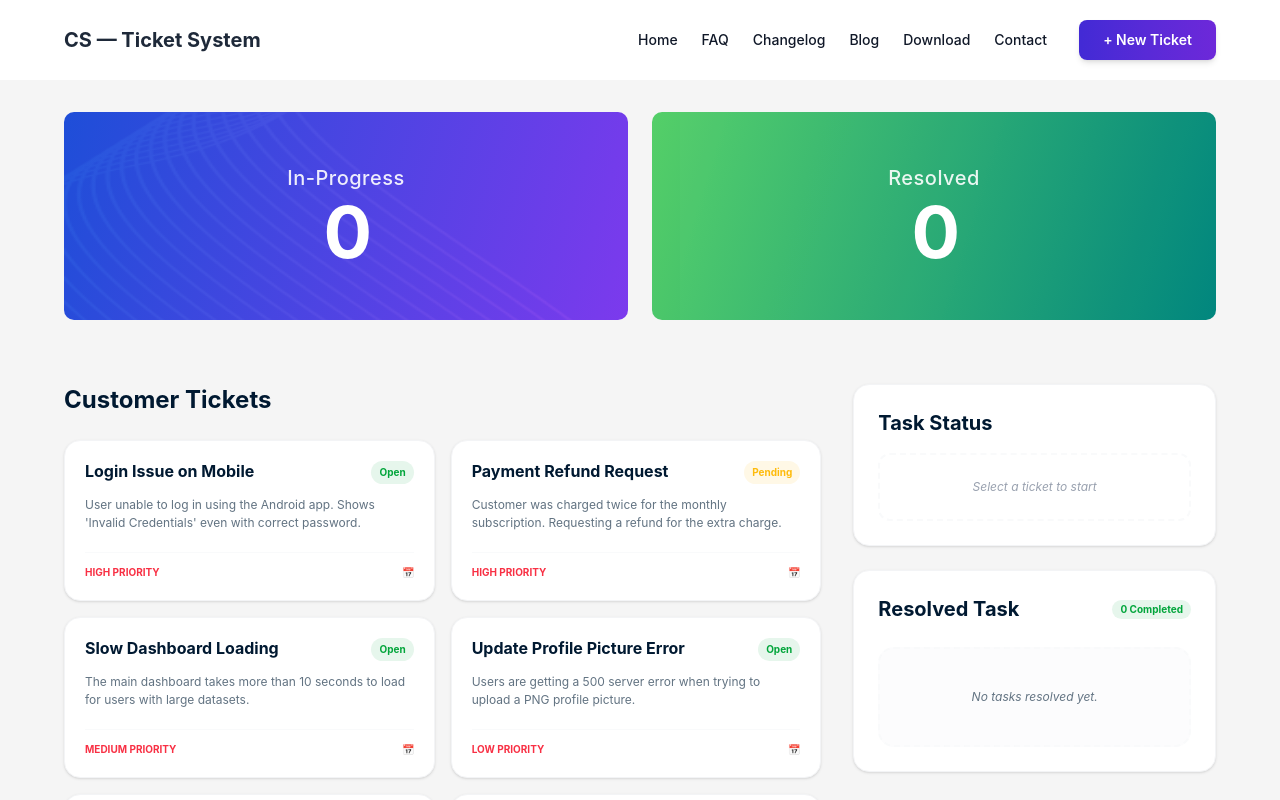
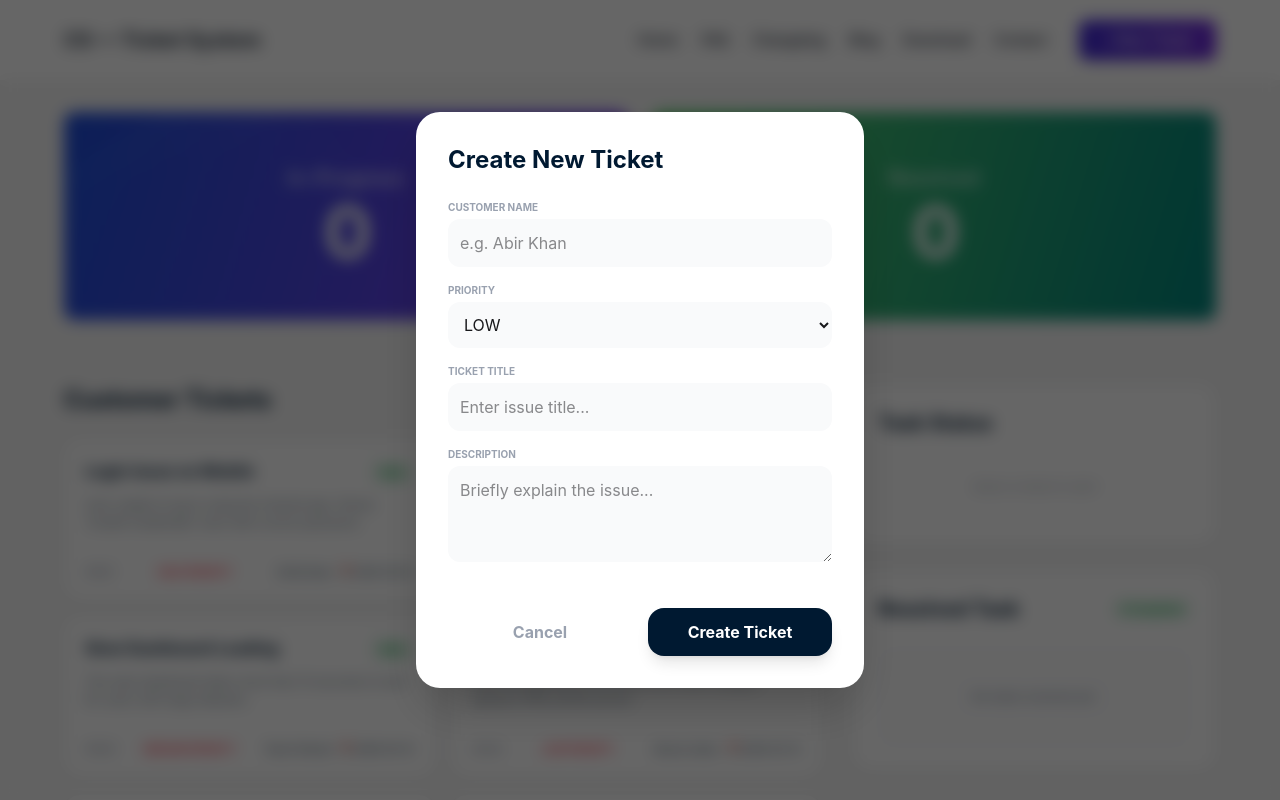
Before and after one commit to Sumayea104/customer-support-zone, a React (Vite) app: page / in a window 1280 px wide. Both pictures are taken after a click on the button "+ New Ticket". Shown: the top 800 px of the page. Built offline with nearby package versions, Linux system fonts and the light colour scheme.

Commit message:
new ticket modal added

```diff
--- a/src/App.jsx
+++ b/src/App.jsx
@@ -1,6 +1,7 @@
 import React, { useState } from 'react';
 import './App.css';
 import Navbar from './components/Navbar';
+import NewTicketModal from './components/NewTicketModal';
 import Banner from './components/Banner';
 import TicketList from './components/TicketList';
 import Footer from './components/Footer';
@@ -12,34 +13,51 @@ import 'react-toastify/dist/ReactToastify.css';
 function App() {
   const [tickets, setTickets] = useState(ticketsData);
   const [taskStatus, setTaskStatus] = useState([]);
-  const [resolvedTasks, setResolvedTasks] = useState([]); // Resolved কাজের জন্য স্টেট
+  const [resolvedTasks, setResolvedTasks] = useState([]);
 
-  // ১. টিকেট সিলেক্ট করা (Customer Tickets -> Task Status)
   const handleSelectTicket = (ticket) => {
     setTaskStatus([...taskStatus, ticket]);
     setTickets(tickets.filter(t => t.id !== ticket.id));
     toast.info("Ticket added to Task Status!");
   };
 
-  // ২. টাস্ক কমপ্লিট করা (Task Status -> Resolved Task)
+  const handleAddTicket = (newTicketData) => {
+  const newId = tickets.length + 1;
+
+  const finalTicket = {
+    ...newTicketData,
+    id: newId,
+    status: "Open",
+    date: new Date().toLocaleDateString()
+  };
+
+  setTickets([finalTicket, ...tickets]);
+  setIsModalOpen(false);
+  toast.success(`Ticket #${newId} created successfully!`);
+};
+
   const handleCompleteTask = (ticket) => {
-    // In-Progress থেকে সরানো
     setTaskStatus(taskStatus.filter(t => t.id !== ticket.id));
-    // Resolved লিস্টে যোগ করা
     setResolvedTasks([...resolvedTasks, ticket]);
     toast.success("Task Resolved Successfully!");
   };
 
+  const [isModalOpen, setIsModalOpen] = useState(false);
+
   return (
     <div className='min-h-screen bg-[#F5F5F5] font-sans'>
-      <Navbar />
-
-      {/* এখন ইন-প্রোগ্রেস এবং রিজলভড—দুটো কাউন্টই আপডেট হবে */}
+      <Navbar onNewTicket={() =>
+        setIsModalOpen(true)
+      } />
+      <NewTicketModal
+      isOpen={isModalOpen}
+      onClose={() => setIsModalOpen(false)}
+      onAdd={handleAddTicket}
+      />
       <Banner
         inProgressCount={taskStatus.length}
         resolvedCount={resolvedTasks.length}
       />
-
       <TicketList
         tickets={tickets}
         onSelect={handleSelectTicket}
@@ -47,7 +65,6 @@ function App() {
         resolvedTasks={resolvedTasks}
         onComplete={handleCompleteTask}
       />
-
       <Footer />
       <ToastContainer position="top-right" autoClose={2000} />
     </div>
--- a/src/components/Navbar.jsx
+++ b/src/components/Navbar.jsx
@@ -1,6 +1,6 @@
 import { useState } from 'react';
 
-const Navbar = () => {
+const Navbar = ({onNewTicket}) => {
   const [isOpen, setIsOpen] = useState(false);
 
   return (
@@ -16,7 +16,7 @@ const Navbar = () => {
             <path strokeLinecap="round" strokeLinejoin="round" strokeWidth="2" d="M4 6h16M4 12h16m-7 6h7" />
             </svg>
         </button>
-        <div className="text-lg md:text-xl font-bold text-gray-800 flex-shrink-0">
+        <div className="text-lg md:text-xl font-bold text-gray-800 shrink-0">
         CS — Ticket System
         </div>
         </div>
@@ -35,7 +35,7 @@ const Navbar = () => {
         </ul>
 
           {/* New Ticket Button with Gradient (#422AD5) */}
-        <button className="bg-linear-to-r from-[#422AD5] to-[#6D28D9] hover:opacity-90 text-white px-4 py-2 md:px-6 md:py-2.5 rounded-lg text-xs md:text-sm font-semibold transition-all shadow-md shrink-0">
+        <button onClick={onNewTicket} className="bg-linear-to-r from-[#422AD5] to-[#6D28D9] hover:opacity-90 text-white px-4 py-2 md:px-6 md:py-2.5 rounded-lg text-xs md:text-sm font-semibold transition-all shadow-md shrink-0">
             + New Ticket
         </button>
         </div>
@@ -52,7 +52,7 @@ const Navbar = () => {
         </ul>
     </div>
     </nav>
-  );
+    );
 };
 
 export default Navbar;
--- /dev/null
+++ b/src/components/NewTicketModal.jsx
@@ -0,0 +1,74 @@
+import React, { useState } from 'react';
+
+const NewTicketModal = ({ isOpen, onClose, onAdd }) => {
+  const [title, setTitle] = useState('');
+  const [desc, setDesc] = useState('');
+  const [customer, setCustomer] = useState('');
+  const [priority, setPriority] = useState('LOW PRIORITY');
+
+  if (!isOpen) return null;
+
+  const handleSubmit = (e) => {
+    e.preventDefault();
+    // Shudhu input deya data gulo pathiye dichchi
+    onAdd({
+      title,
+      description: desc,
+      customerName: customer,
+      priority
+    });
+
+    // Form Reset
+    setTitle(''); setDesc(''); setCustomer('');
+    onClose();
+  };
+
+  return (
+    <div className="fixed inset-0 bg-black/60 backdrop-blur-sm z-50 flex items-center justify-center p-4">
+      <div className="bg-white w-full max-w-md rounded-3xl shadow-2xl p-8">
+        <h2 className="text-2xl font-bold text-[#001931] mb-6">Create New Ticket</h2>
+
+        <form onSubmit={handleSubmit} className="space-y-4">
+          {/* Customer Name Field */}
+          <div>
+            <label className="block text-[10px] font-bold text-gray-400 uppercase mb-1">Customer Name</label>
+            <input required type="text" value={customer} onChange={(e) => setCustomer(e.target.value)}
+              className="w-full p-3 bg-gray-50 rounded-xl border-none outline-none focus:ring-2 focus:ring-blue-500" placeholder="e.g. Abir Khan" />
+          </div>
+
+          {/* Priority Dropdown */}
+          <div>
+            <label className="block text-[10px] font-bold text-gray-400 uppercase mb-1">Priority</label>
+            <select value={priority} onChange={(e) => setPriority(e.target.value)}
+              className="w-full p-3 bg-gray-50 rounded-xl border-none outline-none focus:ring-2 focus:ring-blue-500">
+              <option value="LOW PRIORITY">LOW</option>
+              <option value="MEDIUM PRIORITY">MEDIUM</option>
+              <option value="HIGH PRIORITY">HIGH</option>
+            </select>
+          </div>
+
+          {/* Title Field */}
+          <div>
+            <label className="block text-[10px] font-bold text-gray-400 uppercase mb-1">Ticket Title</label>
+            <input required type="text" value={title} onChange={(e) => setTitle(e.target.value)}
+              className="w-full p-3 bg-gray-50 rounded-xl border-none outline-none focus:ring-2 focus:ring-blue-500" placeholder="Enter issue title..." />
+          </div>
+
+          {/* Description Field */}
+          <div>
+            <label className="block text-[10px] font-bold text-gray-400 uppercase mb-1">Description</label>
+            <textarea required rows="3" value={desc} onChange={(e) => setDesc(e.target.value)}
+              className="w-full p-3 bg-gray-50 rounded-xl border-none outline-none focus:ring-2 focus:ring-blue-500" placeholder="Briefly explain the issue..."></textarea>
+          </div>
+
+          <div className="flex gap-4 pt-6">
+            <button type="button" onClick={onClose} className="flex-1 py-3 font-bold text-gray-400">Cancel</button>
+            <button type="submit" className="flex-1 py-3 bg-[#001931] text-white font-bold rounded-2xl hover:bg-blue-900 transition-all shadow-lg active:scale-95">Create Ticket</button>
+          </div>
+        </form>
+      </div>
+    </div>
+  );
+};
+
+export default NewTicketModal;
--- a/src/components/TicketList.jsx
+++ b/src/components/TicketList.jsx
@@ -2,12 +2,15 @@ import React, { useState } from 'react';
 
 const TicketList = ({ tickets, onSelect, taskStatus, onComplete, resolvedTasks }) => {
   const [visibleCount, setVisibleCount] = useState(10);
-
+  // eslint-disable-next-line no-unused-vars
+  const handleSeeMore = () => {
+    setVisibleCount(
+      prevCount => prevCount + 5
+    );
+  };
   return (
     <div className="bg-[#F5F5F5] px-4 md:px-16 py-8">
       <div className="grid grid-cols-1 lg:grid-cols-3 gap-8 items-start">
-
-        {/* বাম পাশ: Customer Tickets (২ কলাম গ্রিড) */}
         <div className="lg:col-span-2 order-2 lg:order-1">
           <h2 className="text-2xl font-bold text-[#001931] mb-6">Customer Tickets</h2>
 
@@ -18,7 +21,7 @@ const TicketList = ({ tickets, onSelect, taskStatus, onComplete, resolvedTasks }
                 onClick={() => onSelect(ticket)}
                 className="bg-white p-5 rounded-2xl shadow-sm border border-gray-100 flex flex-col justify-between cursor-pointer hover:shadow-md transition-all h-full"
               >
-                {/* কার্ডের কন্টেন্ট (ফিগমা অনুযায়ী) */}
+
                 <div className="flex justify-between items-start mb-3 gap-2">
                   <h3 className="font-bold text-[#001931] text-[16px] leading-tight flex-1">{ticket.title}</h3>
                   <span className={`text-[10px] font-bold px-2 py-1 rounded-full ${ticket.status === 'Open' ? 'text-[#02A53B] bg-[#E6F6EC]' : 'text-[#FEBB0C] bg-[#FFF8E6]'}`}>
@@ -26,18 +29,19 @@ const TicketList = ({ tickets, onSelect, taskStatus, onComplete, resolvedTasks }
                   </span>
                 </div>
                 <p className="text-[#627382] text-[12px] mb-5 line-clamp-2">{ticket.description}</p>
+
                 <div className="flex justify-between items-center text-[10px] font-bold border-t border-gray-50 pt-3">
+                  <span className='text-gray-400'>#{ticket.id}</span>
                   <span className="text-[#F83044]">{ticket.priority}</span>
                   <div className="flex gap-2 text-[#627382]">
-                    <span>{ticket.customerName}</span>
-                    <span>📅 {ticket.date}</span>
+                    <span>{ticket.customer}</span>
+                    <span>📅 {ticket.createdAt}</span>
                   </div>
                 </div>
+
               </div>
             ))}
           </div>
-
-          {/* See More বাটন */}
           {visibleCount < tickets.length && (
             <div className="flex justify-center mt-10">
               <button onClick={() => setVisibleCount(visibleCount + 5)} className="bg-[#001931] text-white px-8 py-3 rounded-full font-bold">
@@ -46,8 +50,6 @@ const TicketList = ({ tickets, onSelect, taskStatus, onComplete, resolvedTasks }
             </div>
           )}
         </div>
-
-        {/* ডান পাশ: একের নিচে এক প্যানেল */}
         <div className="lg:col-span-1 order-1 lg:order-2 flex flex-col gap-6">
 
           {/* ১. Task Status */}
@@ -64,12 +66,9 @@ const TicketList = ({ tickets, onSelect, taskStatus, onComplete, resolvedTasks }
               )}
             </div>
           </div>
-
-          {/* ২. Resolved Task Section (Task Status এর নিচে) */}
 <div className="bg-white p-6 rounded-2xl border border-gray-100 shadow-sm">
   <div className="flex justify-between items-center mb-6">
     <h2 className="text-xl font-bold text-[#001931]">Resolved Task</h2>
-    {/* একটি ছোট ব্যাজ যা মোট সংখ্যা দেখাবে */}
     <span className="bg-[#E6F6EC] text-[#02A53B] text-[10px] font-bold px-2 py-0.5 rounded-full">
       {resolvedTasks.length} Completed
     </span>
@@ -82,7 +81,6 @@ const TicketList = ({ tickets, onSelect, taskStatus, onComplete, resolvedTasks }
           key={t.id}
           className="flex items-center gap-4 p-4 bg-[#F8FAFC] rounded-xl border border-gray-50 hover:border-green-100 transition-all group"
         >
-          {/* গ্রিন সার্কেল আইকন (লাইন কাটার বদলে) */}
           <div className="w-8 h-8 rounded-full bg-[#E6F6EC] flex items-center justify-center shrink-0">
             <svg width="14" height="14" viewBox="0 0 20 20" fill="none" xmlns="http://www.w3.org/2000/svg">
               <path d="M16.6666 5L7.49992 14.1667L3.33325 10" stroke="#02A53B" strokeWidth="2.5" strokeLinecap="round" strokeLinejoin="round"/>
```
Lines whose indentation alone changed are shown as unchanged.
